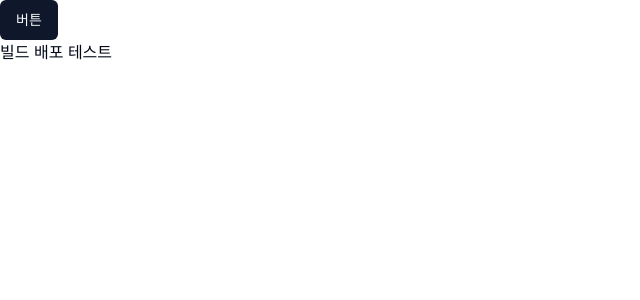
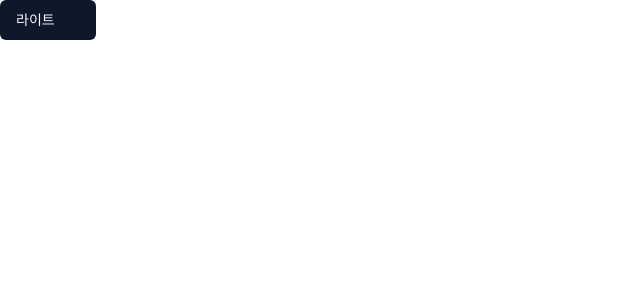
Before and after one commit to orrnrr/orrnrr-web, a Next.js app: page / in a window 1280 px wide. Shown: the top 300 px of the page, without its empty margins (0-640 px from the left). Built offline with nearby package versions, Linux system fonts and the light colour scheme.

Commit message:
feat: 다크모드 구현

```diff
--- a/app/layout.tsx
+++ b/app/layout.tsx
@@ -1,11 +1,12 @@
 import type { Metadata } from "next";
 import { Inter } from "next/font/google";
 import "./globals.css";
+import ThemeProvider from "@/components/theme-provider";
 
 const inter = Inter({ subsets: ["latin"] });
 
 export const metadata: Metadata = {
-  title: "Create Next App",
+  title: "OrrNrr",
   description: "Generated by create next app",
 };
 
@@ -15,8 +16,17 @@ export default function RootLayout({
   children: React.ReactNode;
 }>) {
   return (
-    <html lang="en">
-      <body className={inter.className}>{children}</body>
+    <html lang="en" suppressHydrationWarning>
+      <body className={inter.className}>
+        <ThemeProvider
+          attribute="class"
+          defaultTheme="system"
+          enableSystem
+          disableTransitionOnChange
+        >
+          {children}
+        </ThemeProvider>
+      </body>
     </html>
   );
 }
--- a/app/page.tsx
+++ b/app/page.tsx
@@ -1,10 +1,20 @@
+"use client";
+
 import { Button } from "@/components/ui/button";
+import { useTheme } from "next-themes";
 
 export default function Home() {
+  const { theme, setTheme } = useTheme();
+  console.log("theme", theme);
   return (
     <>
-      <Button>버튼</Button>
-      <h1>빌드 배포 테스트 </h1>
+      <Button
+        className="dark:decoration-sky-300"
+        onClick={() => setTheme(theme === "dark" ? "light" : "dark")}
+      >
+        <span className="scale-100 dark:scale-0">라이트</span>
+        <span className="scale-0 dark:scale-100">다크</span>
+      </Button>
     </>
   );
 }
--- /dev/null
+++ b/components/theme-provider.tsx
@@ -0,0 +1,11 @@
+"use client";
+
+import { ThemeProvider as NextThemesProvider } from "next-themes";
+import { type ThemeProviderProps } from "next-themes/dist/types";
+
+export default function ThemeProvider({
+  children,
+  ...props
+}: ThemeProviderProps) {
+  return <NextThemesProvider {...props}>{children}</NextThemesProvider>;
+}
--- a/package.json
+++ b/package.json
@@ -14,6 +14,7 @@
     "clsx": "^2.1.0",
     "lucide-react": "^0.358.0",
     "next": "14.1.3",
+    "next-themes": "^0.3.0",
     "react": "^18",
     "react-dom": "^18",
     "tailwind-merge": "^2.2.2",
```
Also changed, not shown: 1 other file (tests, documents, lock files or other folders).
